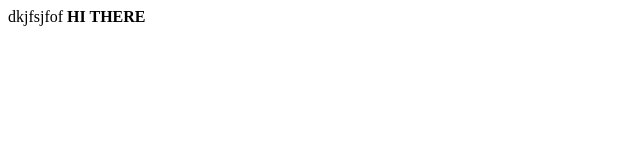
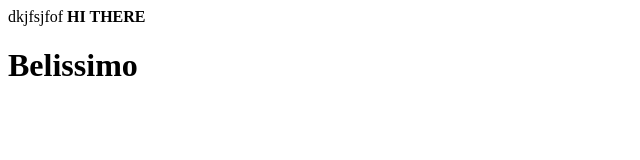
Before and after one commit to AlexOgay/animate, a plain HTML site: page index.html in a window 1280 px wide. Shown: the whole page, without its empty margins (0-640 px from the left). Drawn offline with Linux system fonts and the light colour scheme.

Commit message:
H1 added

```diff
--- a/index.html
+++ b/index.html
@@ -1,2 +1,3 @@
 dkjfsjfof
 <b>HI THERE</b>
+<h1>Belissimo</h1>
```
